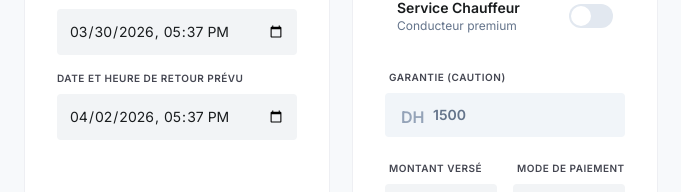
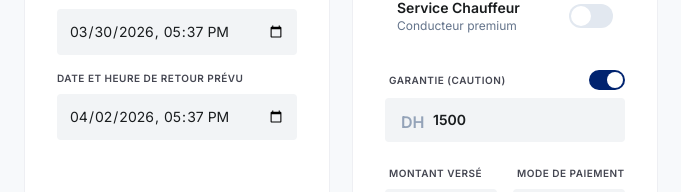
Before and after one commit to tfbrkane-droid/krini_front, a React (Vite) app: page /contracts/new in a window 1280 px wide. Shown: the part 1801-1993 px from the top of the page, without its empty margins (263-944 px from the left). Built offline with nearby package versions, Linux system fonts and the light colour scheme; no server answers.

Commit message:
Allow users to toggle and change caution per contract

```diff
--- a/src/components/ContractForm.jsx
+++ b/src/components/ContractForm.jsx
@@ -19,6 +19,7 @@ const ContractForm = () => {
     const [searchTerm, setSearchTerm] = useState('');
     const [userRole, setUserRole] = useState('');
     const [agencySettings, setAgencySettings] = useState({ caution_active: true, caution_montant: 1500 });
+    const [isCautionActive, setIsCautionActive] = useState(true);
 
 
     const [formData, setFormData] = useState({
@@ -86,6 +87,7 @@ const ContractForm = () => {
 
                 const settings = settingsRes.data;
                 setAgencySettings(settings);
+                setIsCautionActive(settings.caution_active);
                 setFormData(prev => ({
                     ...prev,
                     caution: settings.caution_active ? parseFloat(settings.caution_montant) : 0
@@ -458,21 +460,33 @@ const ContractForm = () => {
                                         </div>
                                     </div>
                                 </div>
-                                {agencySettings.caution_active && (
                                 <div>
-                                        <label className="block text-[10px] uppercase tracking-wider font-bold text-on-surface-variant mb-2 ml-1">Garantie (Caution)</label>
+                                    <div className="flex items-center justify-between mb-2 ml-1">
+                                        <label className="text-[10px] uppercase tracking-wider font-bold text-on-surface-variant">Garantie (Caution)</label>
+                                        <div
+                                            onClick={() => {
+                                                const newState = !isCautionActive;
+                                                setIsCautionActive(newState);
+                                                setFormData({...formData, caution: newState ? agencySettings.caution_montant : 0});
+                                            }}
+                                            className="relative inline-flex items-center cursor-pointer"
+                                        >
+                                            <div className={`w-9 h-5 transition-colors rounded-full relative ${isCautionActive ? 'bg-primary' : 'bg-slate-200'}`}>
+                                                <div className={`absolute top-[2px] left-[2px] bg-white w-4 h-4 rounded-full transition-transform ${isCautionActive ? 'translate-x-4' : 'translate-x-0'}`}></div>
+                                            </div>
+                                        </div>
+                                    </div>
                                     <div className="relative">
                                         <span className="absolute left-4 top-3 text-slate-400 font-bold">DH</span>
                                         <input
-                                                className={`w-full border-none rounded-lg pl-12 pr-4 py-3 text-sm font-bold ${userRole !== 'OWNER' && userRole !== 'SUPERADMIN' ? 'bg-slate-100 text-slate-500 cursor-not-allowed' : 'bg-surface-container-low focus:ring-2 focus:ring-primary/20'}`}
+                                            className={`w-full border-none rounded-lg pl-12 pr-4 py-3 text-sm font-bold ${!isCautionActive ? 'bg-slate-100 text-slate-400 cursor-not-allowed' : 'bg-surface-container-low focus:ring-2 focus:ring-primary/20'}`}
                                             type="number"
                                             value={formData.caution}
                                             onChange={(e) => setFormData({...formData, caution: e.target.value})}
-                                                disabled={userRole !== 'OWNER' && userRole !== 'SUPERADMIN'}
+                                            disabled={!isCautionActive}
                                         />
                                     </div>
                                 </div>
-                                )}
 
                                 <div className="grid grid-cols-2 gap-4">
                                     <div>
@@ -577,14 +591,14 @@ const ContractForm = () => {
                                     </div>
                                 </div>
 
-                                {agencySettings.caution_active && (
+                                {isCautionActive && (
                                     <div className="mt-8 p-4 bg-white/10 rounded-xl backdrop-blur-sm border border-white/5">
                                         <div className="flex items-center gap-2 mb-2">
                                             <span className="material-symbols-outlined text-green-300 text-sm" style={{ fontVariationSettings: "'FILL' 1" }}>verified_user</span>
                                             <span className="text-[10px] font-bold uppercase tracking-wider text-green-300">Caution Requise</span>
                                         </div>
                                         <p className="text-lg font-bold">{parseFloat(formData.caution || 0).toLocaleString()} DH</p>
-                                        <p className="text-[10px] text-white/50 leading-relaxed mt-1 italic">Retenue autorisée sur carte. Libérée après inspection conforme de l'actif.</p>
+                                        <p className="text-[10px] text-white/50 leading-relaxed mt-1 italic">Retenue autorisée sur carte ou par dépôt. Libérée après inspection conforme de l'actif.</p>
                                     </div>
                                 )}
                             </div>
```
Lines whose indentation alone changed are shown as unchanged.
